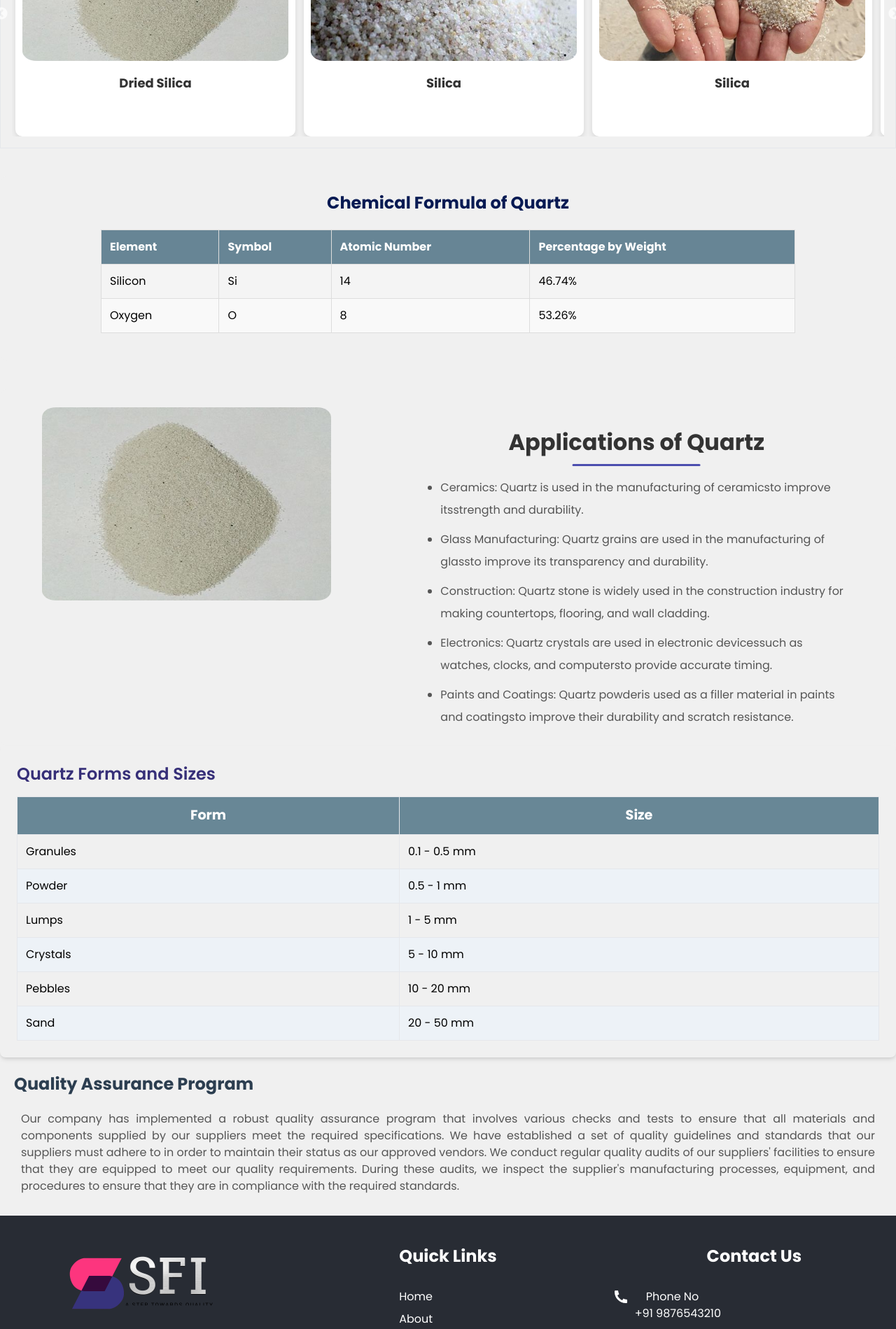
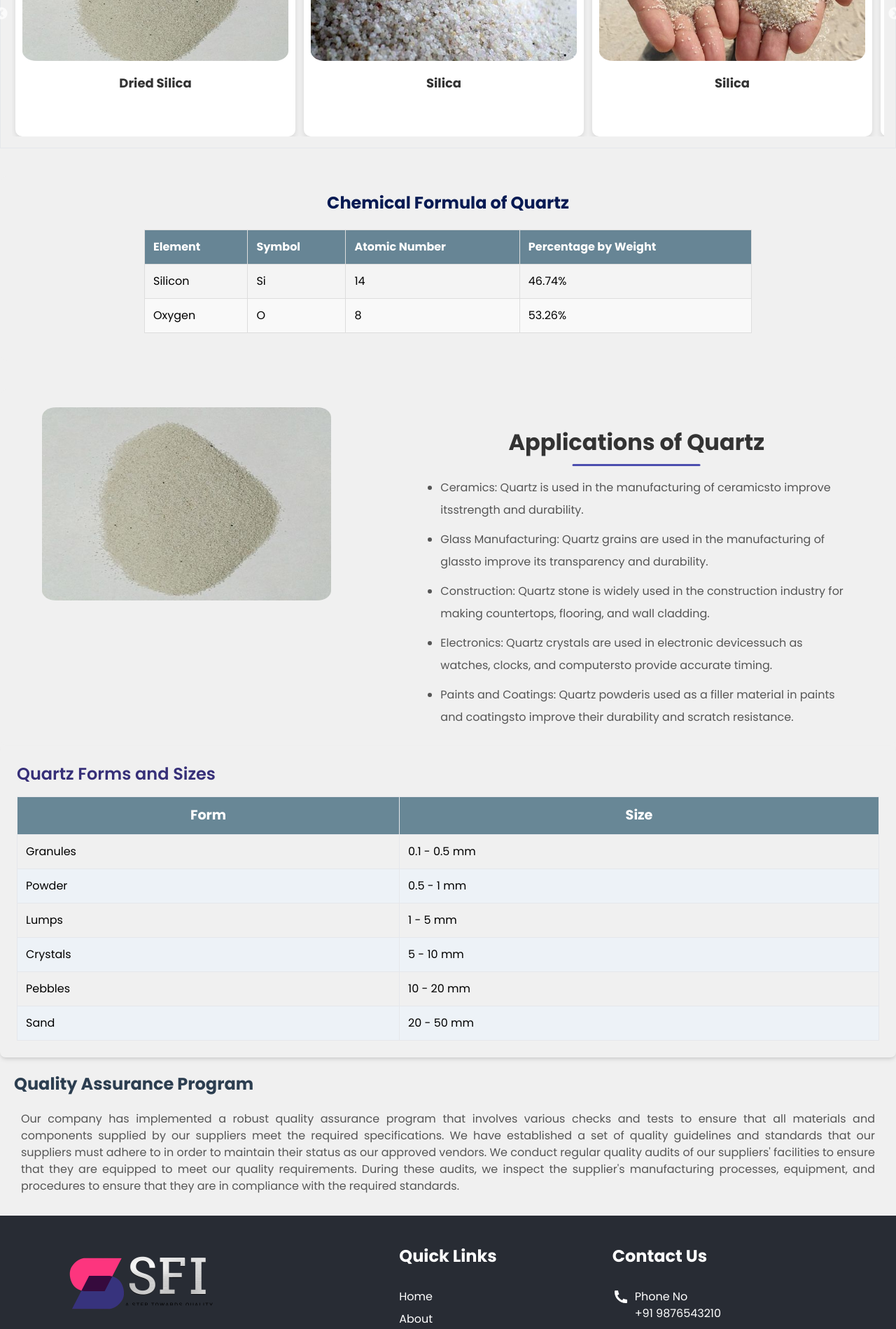
Before and after one commit to aakriti-khanna/Quartz, a React (Vite) app in the folder client/: page /Silicasand in a window 1280 px wide. Shown: the part 880-2779 px from the top of the page at 70% size. Built offline with nearby package versions, Linux system fonts and the light colour scheme.

Commit message:
updating footer

```diff
--- a/client/src/Components/Footer/footer.css
+++ b/client/src/Components/Footer/footer.css
@@ -250,3 +250,18 @@
     font-size: 0.8rem;
   }
 }
+
+
+@media (max-width: 350px) {
+  .footer__contact h3 {
+    font-size: 1.1rem;
+
+
+  }
+
+  .footer__contact p {
+    font-size: 0.8rem;
+  }
+
+
+}
--- a/client/src/Components/Footer/footer.jsx
+++ b/client/src/Components/Footer/footer.jsx
@@ -72,18 +72,18 @@ const Footer = () => {
         </ul>
       </div>
       <div className="footer__col ">
-        <h3 className="text-white py-2">Contact Us</h3>
+        <h3 className="text-white py-2 footerContact text-left">Contact Us</h3>
         <ul className="footer__links ">
           <li className="flex ">
             <span>
               <RiPhoneFill />
             </span>
             <div>
-              <h5 className="ml-4">Phone No</h5>
+              <h5 >Phone No</h5>
             <a href="#"><p>+91 9876543210</p></a>
             </div>
           </li>
-          <li className="flex">
+          <li className="flex ">
             <span>
               <RiRecordMailLine />
             </span>
--- a/client/src/Components/Nav.css
+++ b/client/src/Components/Nav.css
@@ -70,7 +70,7 @@ nav {
   background-color: white;
   min-width: 160px;
   box-shadow: 0px 8px 16px rgba(0, 0, 0, 0.2);
-  z-index: 1;
+  z-index: 10;
   border-radius: 5px;
   overflow: hidden;
   top: 100%;
@@ -124,6 +124,8 @@ nav {
     left: 0;
     transform: translateY(-100%);
     transition: transform 0.5s ease-in-out;
+    z-index: 0;
+
   }
 
   .nav-links.nav-active {
@@ -177,6 +179,7 @@ nav {
 
   .nav-links {
     top: 45px; /* Adjust the position below the header */
+    z-index: 0;
   }
 
   .logo img {
@@ -195,6 +198,7 @@ nav {
     width: 25px;
     height: 3px;
   }
+
 }
 
 @keyframes fadeIn {
--- a/client/src/Components/Nav.jsx
+++ b/client/src/Components/Nav.jsx
@@ -483,7 +483,7 @@ const Nav = () => {
           <h4 className='text-sm'>A Step Towards Quality</h4>
         </span>
 
-        <ul className={`nav-links ${isNavOpen ? 'nav-active' : ''} z-10 text-lg`}>
+        <ul className={`nav-links ${isNavOpen ? 'nav-active' : ''}  text-lg`}>
           <li><a href="./"><FaHome /><span>Home</span></a></li>
           <li><a href="./About"><FaInfoCircle /><span>About</span></a></li>
           <li className="dropdown">
--- a/client/src/Pages/About/About.css
+++ b/client/src/Pages/About/About.css
@@ -232,11 +232,13 @@
   align-items: center;
   padding: 20px;
   overflow: hidden;
+
+
 }
 
-.chooseus__content {
+/* .chooseus__content {
   max-width: 50%;
-}
+} */
 
 .chooseus__list {
   list-style-type: disc;
@@ -330,3 +332,9 @@
 .trust__section .section__header {
   color: #1442a6;
 }
+@media (max-width: 350px) {
+  .chooseus__section,
+  .chooseus__content {
+    padding: 20px 10px; /* Adjusted padding for smaller screens */
+  }
+}
--- a/client/src/Pages/MyProducts/Quartz/Quartz.css
+++ b/client/src/Pages/MyProducts/Quartz/Quartz.css
@@ -75,9 +75,11 @@
 }
 
 .chemical-formula-table {
-    width: 50%;
+    width: 100%;
+    max-width: 100%;
     margin: 20px auto;
     border-collapse: collapse;
+    overflow-x: auto;
 }
 
 .chemical-formula-table th, .chemical-formula-table td {
@@ -290,12 +292,8 @@
         font-size: 14px;
     }
 
-    .Quartz-products .Quartz-A h1{
-      display: none;
-
-    }
     .chemical-formula-table {
-        width: 50%;
+        width: 100%;
     }
 
     .applications h3 {
@@ -322,6 +320,7 @@
         font-size: 14px;
     }
 }
+
 @media (max-width: 350px) {
   /* General Adjustments */
   .sec__container,
--- a/client/src/Pages/MyProducts/SilicaSand/Silica.css
+++ b/client/src/Pages/MyProducts/SilicaSand/Silica.css
@@ -75,7 +75,7 @@
 }
 
 .chemical-formula-table {
-    width: 80%;
+    width: 70%; /* Reduced width for better alignment */
     margin: 20px auto;
     border-collapse: collapse;
 }
@@ -330,6 +330,7 @@
         font-size: 14px;
     }
 }
+
 @media (max-width: 350px) {
   /* General Adjustments */
   .sec__container,
```
